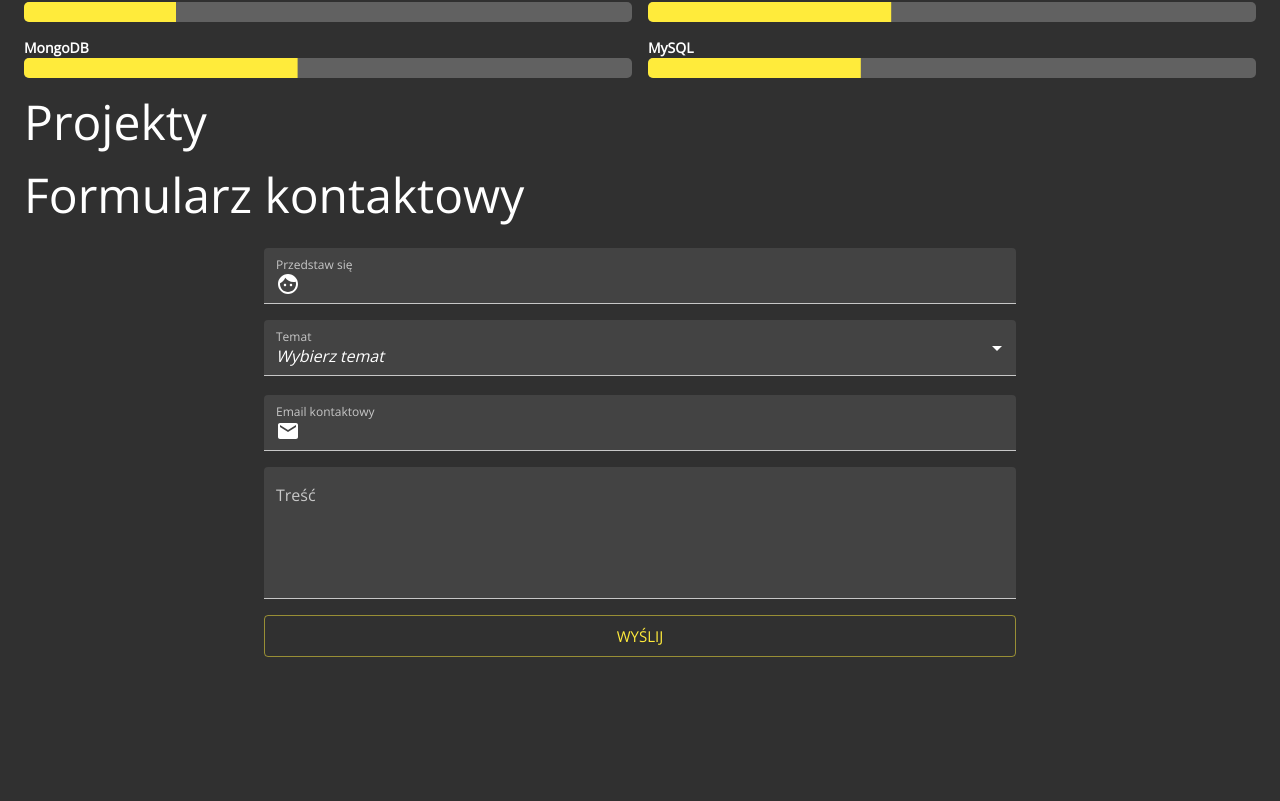
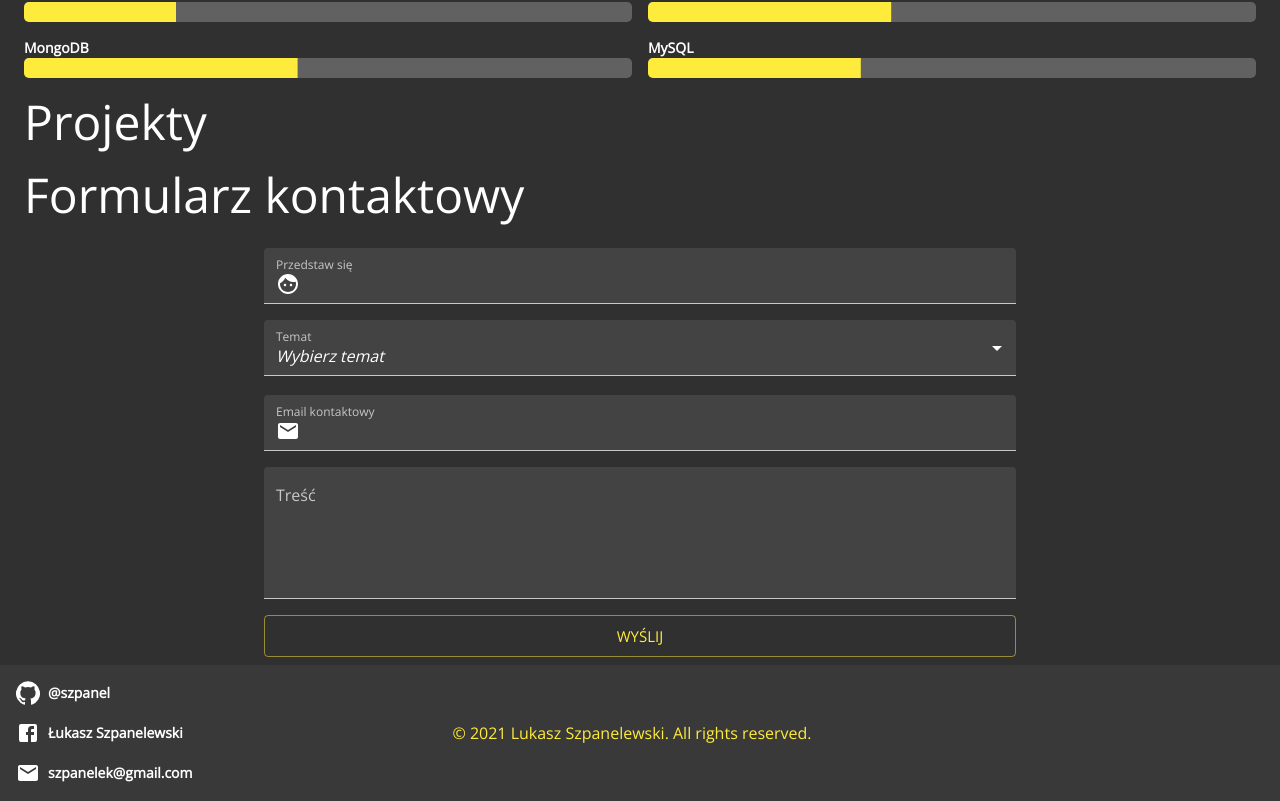
Before and after one commit to szpanel/szpanel-portfolio, a React (Create React App) app: page / in a window 1280 px wide. Shown: the part 1317-2118 px from the top of the page. Before the commit the page ends 2030 px from the top, so only its background shows below. Built offline with nearby package versions, Linux system fonts and the light colour scheme.

Commit message:
:lipstick: Footer redesign

```diff
--- a/src/Footer.tsx
+++ b/src/Footer.tsx
@@ -1,24 +1,56 @@
 import styled from "styled-components";
-import {Theme, useTheme} from "@material-ui/core";
+import {Box, Grid, Theme, Typography, useTheme} from "@material-ui/core";
 import styles from "./styles/_main.module.scss";
+import {Email, Facebook, GitHub} from "@material-ui/icons";
 
 const FooterContainer = styled.footer<{ theme: Theme }>`
-  position: sticky;
-  bottom: 0;
   z-index: 100;
   width: 100%;
   display: flex;
   align-items: center;
   justify-content: center;
+  padding: 16px;
   background-color: ${props => props.theme.palette.secondary.main};
   height: ${styles.footerHeight};
+`;
+
+const Link = styled.a`
+  color: white;
+  text-decoration: none;
+  padding-left: 8px;
+  font-weight: bold;
 `;
 
 const Footer = () => {
     const theme = useTheme();
 
     return <FooterContainer theme={theme}>
-        <p style={{color: useTheme().palette.primary.main}}>© 2021 Lukasz Szpanelewski. All rights reserved.</p>
+        <Grid container justify="space-between" alignItems="center">
+            <Grid container xs={4} direction="column" spacing={2}>
+                <Grid item xs={12}>
+                    <Box display="flex" alignItems="center">
+                        <GitHub/><Link theme={theme} href="https://github.com/szpanel">@szpanel</Link>
+                    </Box>
+                </Grid>
+                <Grid item xs={12}>
+                    <Box display="flex" alignItems="center">
+                        <Facebook/><Link theme={theme} href="https://facebook.com/lukasz.szpanelewski">Łukasz
+                        Szpanelewski</Link>
+                    </Box>
+                </Grid>
+                <Grid item xs={12}>
+                    <Box display="flex" alignItems="center">
+                        <Email/><Link theme={theme}
+                                                      href="mailto:szpanelek@gmail.com">szpanelek@gmail.com</Link>
+                    </Box>
+                </Grid>
+            </Grid>
+            <Grid container xs={4} justify="center" alignItems="center">
+                <Grid item><Typography color="primary">© 2021 Lukasz Szpanelewski. All rights
+                    reserved.</Typography></Grid>
+            </Grid>
+            <Grid item xs={4}/>
+        </Grid>
     </FooterContainer>
 }
 
--- a/src/styles/_main.module.scss
+++ b/src/styles/_main.module.scss
@@ -1,7 +1,7 @@
 @import url('https://fonts.googleapis.com/css2?family=Open+Sans:wght@300&display=swap');
 
 $header-height: 80px;
-$footer-height: 70px;
+$footer-height: 130px;
 
 * {
   scroll-margin-top: $header-height;
```
